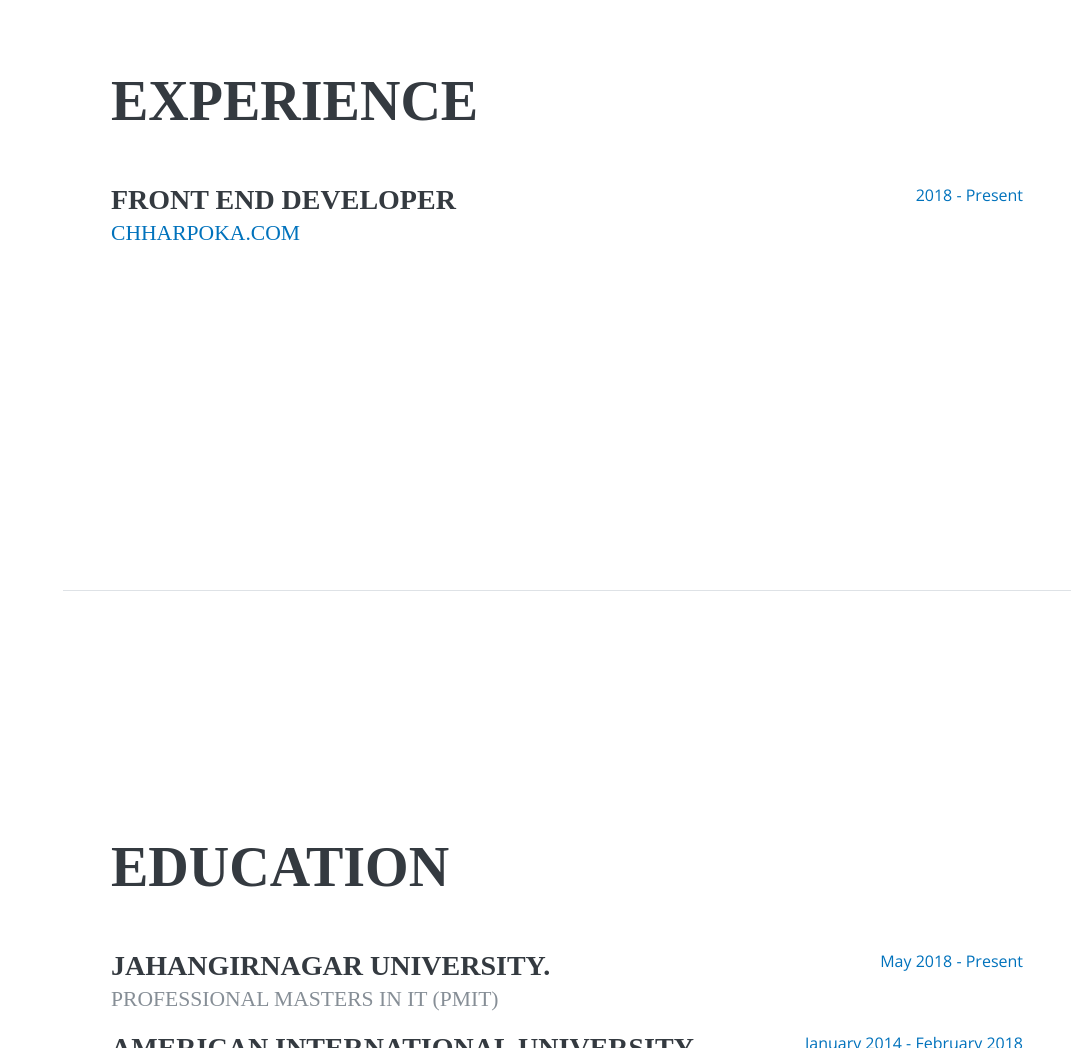
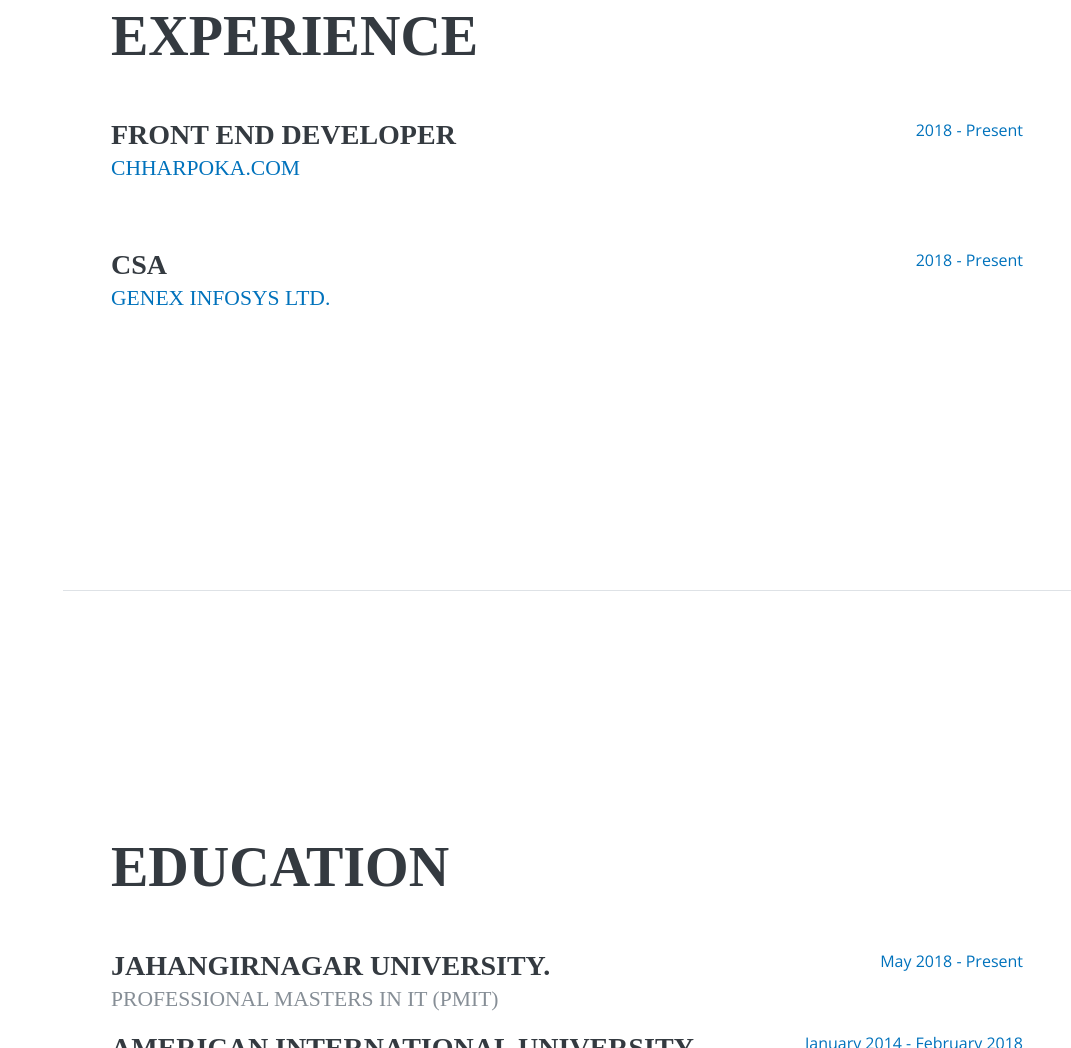
Before and after one commit to kaziRohanUddin/kaziRohanUddin.github.io, a plain HTML site: page index.html in a window 1280 px wide. Shown: the part 1009-2057 px from the top of the page, without its empty margins (209-1280 px from the left). Drawn offline with nearby package versions, Linux system fonts and the light colour scheme; a web font is replaced by a local one.

Commit message:
Update index.html
add experience [genex]

```diff
--- a/index.html
+++ b/index.html
@@ -147,6 +147,17 @@
             </div>
           </div>
 
+          <div class="resume-item d-flex flex-column flex-md-row mb-5">
+            <div class="resume-content mr-auto">
+              <h3 class="mb-0">CSA</h3>
+              <div class="subheading mb-3"><a href="https://www.genexinfosys.com" target="_blank">Genex Infosys Ltd.</a></div>
+              <p></p>
+            </div>
+            <div class="resume-date text-md-right">
+              <span class="text-primary">2018 - Present</span>
+            </div>
+          </div>
+
         </div>
 
       </section>
```
